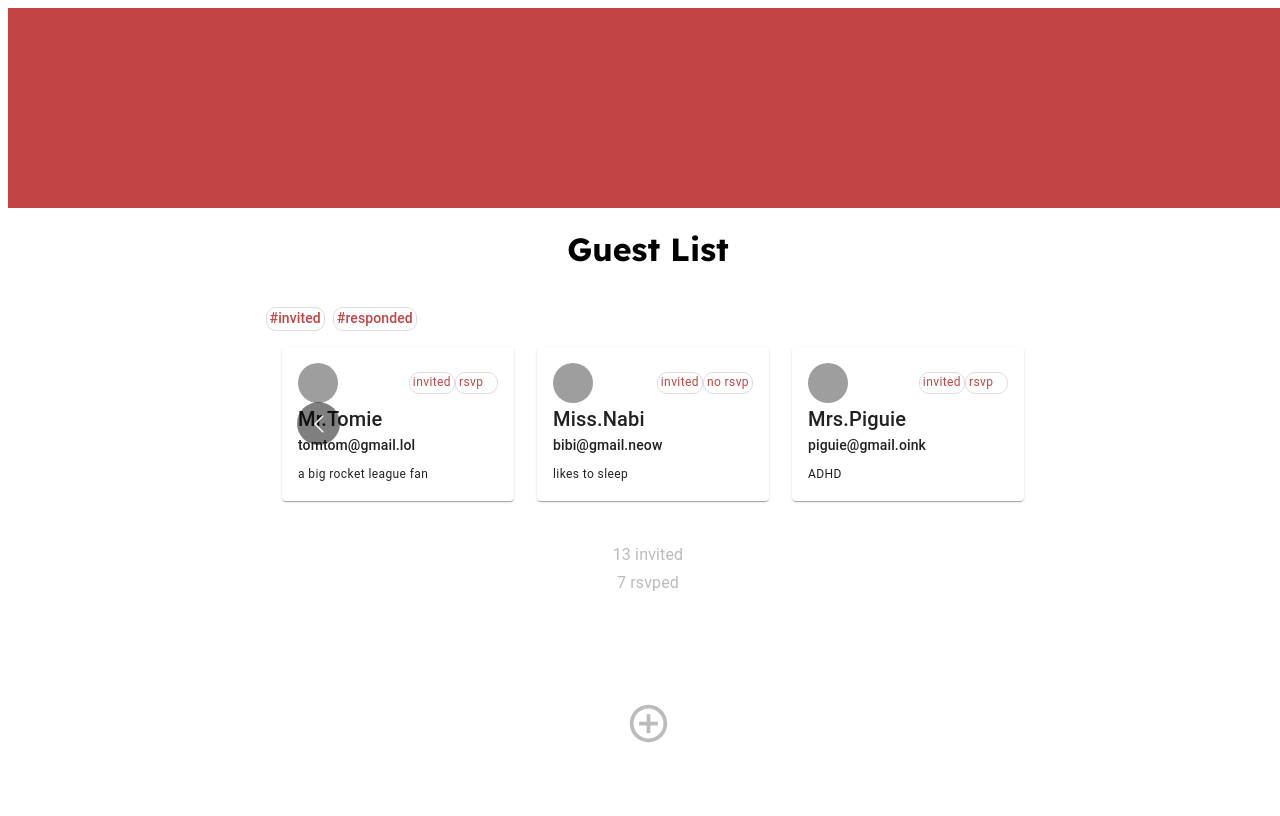
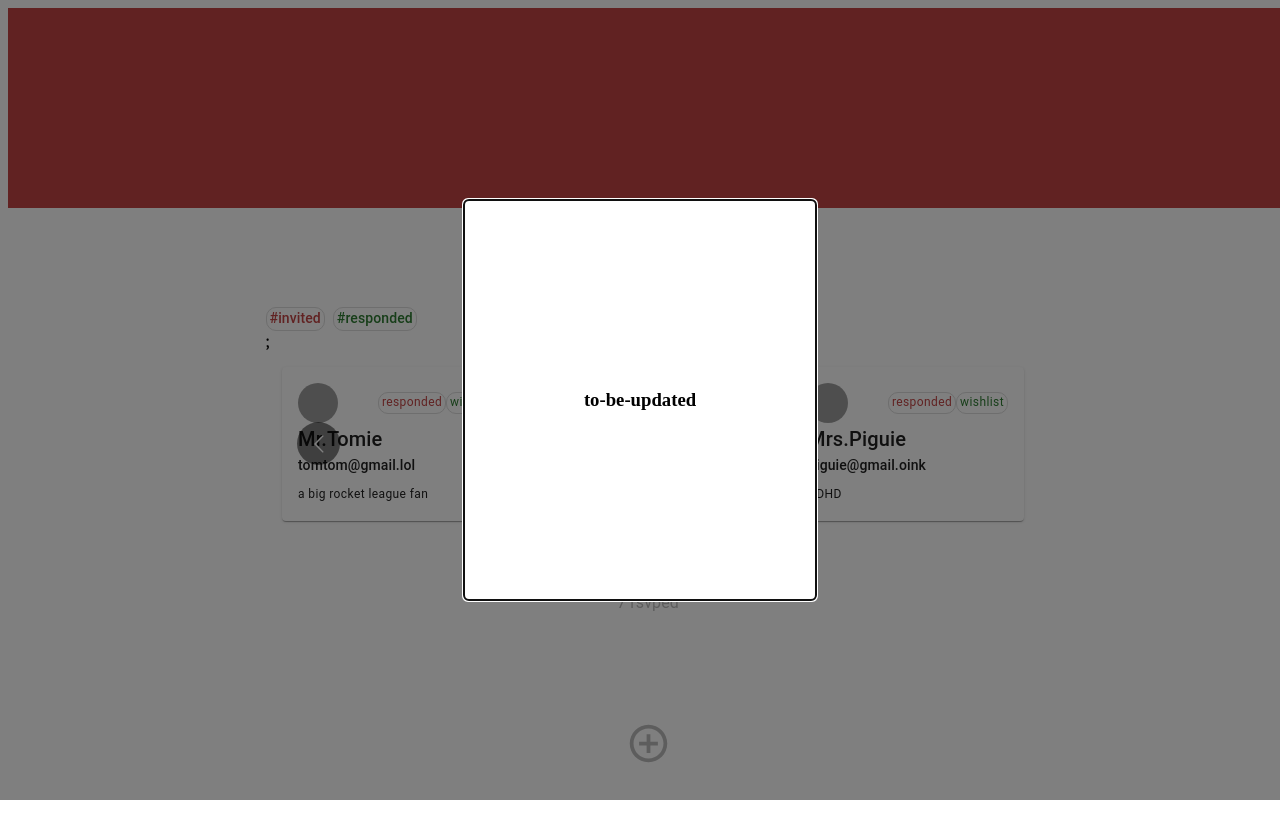
Before and after one commit to esther615kim/typescript-react-invitation, a React (Create React App) app: page / in a window 1280 px wide. Both pictures are taken after a click on the item 393 px from the left and 423 px from the top of the page. Built offline with nearby package versions, Linux system fonts and the light colour scheme; grey boxes are pictures that could not be loaded.

Commit message:
Add: update TS types in CardList.tsx

```diff
--- a/public/index.html
+++ b/public/index.html
@@ -3,15 +3,11 @@
 
 <head>
   <meta charset="utf-8" />
-
   <meta name="theme-color" content="#000000" />
-
   <title>invitation app</title>
 </head>
-
 <body>
   <noscript>You need to enable JavaScript to run this app.</noscript>
   <div id="root"></div>
 </body>
-
 </html>
--- a/src/components/CardList.tsx
+++ b/src/components/CardList.tsx
@@ -1,10 +1,12 @@
-import React from 'react';
+import React, { useState } from 'react';
 import Carousel from 'react-multi-carousel';
 import 'react-multi-carousel/lib/styles.css';
-import { Card, Typography, Box, Stack, Avatar } from '@mui/material';
+import { Card, Typography, Box, Stack, Modal, Avatar } from '@mui/material';
 import { GUESTS } from './data';
+import { Invited } from './data';
 import Totals from './Totals';
 
+// 타입지정?
 const responsive = {
     desktop: {
         // the naming can be any, depends on you.
@@ -18,6 +20,9 @@ const responsive = {
 };
 
 export default function CardList() {
+    const [open, setOpen] = useState<boolean>(false);
+    const handleOpen = (): void => setOpen(true); // 원래는 param 입력 X
+    const handleClose = (): void => setOpen(false);
     return (
         <div className="card-list">
             {/* status */}
@@ -29,20 +34,28 @@ export default function CardList() {
                     #responded
                 </Typography>
             </Stack>
-            {/* guest-list */}
+            {/* modal */}
+            <Modal open={open} onClose={handleClose} aria-labelledby="modal-modal-title">
+                <Box className="modal">
+                    <Box id="modal-modal-title" sx={{ display: 'flex', flexDirection: 'column', alignItems: 'center' }}>
+                        <h3>to-be-updated</h3>
+                    </Box>
+                </Box>
+            </Modal>
+            ;{/* guest-list */}
             <Carousel autoPlay={true} responsive={responsive}>
-                {GUESTS.map((person) => {
+                {GUESTS.map((person: Invited) => {
                     return (
-                        <Card sx={{ m: 2, p: 2, width: '200px' }}>
+                        <Card onClick={handleOpen} sx={{ m: 2, p: 2, width: '200px' }}>
                             <Box className="profile-box">
                                 <Avatar alt={person.name} src={person.url} />
                                 <Stack direction="row">
                                     <Typography className="chip" variant="caption">
                                         {/* 아래 조건문으로 바꾸기 */}
-                                        {person.status[0]}
+                                        {person.status}
                                     </Typography>
                                     <Typography className="chip responded" variant="caption">
-                                        {person.status[1]}
+                                        wishlist
                                     </Typography>
                                 </Stack>
                             </Box>
@@ -58,8 +71,11 @@ export default function CardList() {
                     );
                 })}
             </Carousel>
-
             <Totals />
         </div>
     );
 }
+
+{
+    /* modal */
+}
--- a/src/components/data.js
+++ /dev/null
@@ -1,40 +0,0 @@
-export const GUESTS = [
-    {
-        title: "Mr.",
-        name: "Chuchu",
-        url: "https://encrypted-tbn0.gstatic.com/images?q=tbn:ANd9GcSp8GSq_y-2Cr5j_6srGAfnGOTF4a6dEQHwQzIALkjY0earyawWrNx3fnIF7hGH17Fu2LE&usqp=CAU",
-        note: "likes to stare at people",
-        email: "chuchu8@gmail.meow",
-        status: ["invited", "rsvp"]
-    },
-    {
-        title: "Mr.",
-        name: "Tomie",
-        url: "https://cdn.pixabay.com/photo/2017/07/06/05/01/bengal-2476933__480.jpg",
-        note: "a big rocket league fan",
-        email: "tomtom@gmail.lol",
-        status: ["invited", "rsvp"]
-    },
-    {
-        title: "Miss.",
-        name: "Nabi",
-        url: "https://cdn.famtimes.co.kr/news/photo/202012/502104_3008_164.png",
-        note: "likes to sleep",
-        email: "bibi@gmail.neow",
-        status: ["invited", "no rsvp"]
-    },
-    {
-        title: "Mrs.",
-        name: "Piguie",
-        url: "https://s3.ap-northeast-2.amazonaws.com/elasticbeanstalk-ap-northeast-2-176213403491/media/magazine_img/magazine_280/5-3-%EC%8D%B8%EB%84%A4%EC%9D%BC.jpg",
-        note: "ADHD",
-        email: "piguie@gmail.oink",
-        status: ["invited", "rsvp"]
-    },
-];
-
-// https://s3.ap-northeast-2.amazonaws.com/elasticbeanstalk-ap-northeast-2-176213403491/media/magazine_img/magazine_280/5-3-%EC%8D%B8%EB%84%A4%EC%9D%BC.jpg
-
-// https://cdn.famtimes.co.kr/news/photo/202012/502104_3008_164.png
-
-//
--- /dev/null
+++ b/src/components/data.ts
@@ -0,0 +1,51 @@
+export interface Invited {
+    cats: {
+        title: string;
+        name: string;
+        url: string;
+        email: string;
+        status?: string;
+    };
+}
+
+export const GUESTS: Invited['cats'] = [
+    // export const GUESTS: Invited['cats'] = [
+    {
+        title: 'Mr.',
+        name: 'Chuchu',
+        url: 'https://encrypted-tbn0.gstatic.com/images?q=tbn:ANd9GcSp8GSq_y-2Cr5j_6srGAfnGOTF4a6dEQHwQzIALkjY0earyawWrNx3fnIF7hGH17Fu2LE&usqp=CAU',
+        note: 'likes to stare at people',
+        email: 'chuchu8@gmail.meow',
+        status: 'invited',
+    },
+    {
+        title: 'Mr.',
+        name: 'Tomie',
+        url: 'https://cdn.pixabay.com/photo/2017/07/06/05/01/bengal-2476933__480.jpg',
+        note: 'a big rocket league fan',
+        email: 'tomtom@gmail.lol',
+        status: 'responded',
+    },
+    {
+        title: 'Miss.',
+        name: 'Nabi',
+        url: 'https://cdn.famtimes.co.kr/news/photo/202012/502104_3008_164.png',
+        note: 'likes to sleep',
+        email: 'bibi@gmail.neow',
+        status: 'invited',
+    },
+    {
+        title: 'Mrs.',
+        name: 'Piguie',
+        url: 'https://s3.ap-northeast-2.amazonaws.com/elasticbeanstalk-ap-northeast-2-176213403491/media/magazine_img/magazine_280/5-3-%EC%8D%B8%EB%84%A4%EC%9D%BC.jpg',
+        note: 'ADHD',
+        email: 'piguie@gmail.oink',
+        status: 'responded',
+    },
+];
+
+// https://s3.ap-northeast-2.amazonaws.com/elasticbeanstalk-ap-northeast-2-176213403491/media/magazine_img/magazine_280/5-3-%EC%8D%B8%EB%84%A4%EC%9D%BC.jpg
+
+// https://cdn.famtimes.co.kr/news/photo/202012/502104_3008_164.png
+
+//
--- a/src/styled.css
+++ b/src/styled.css
@@ -47,7 +47,7 @@
   /* margin-right:2px; => not working */
 }
 
-.chip.rsvp{
+.chip.responded{
   color:#2e7d32;
   min-width:30px;
 }
```
